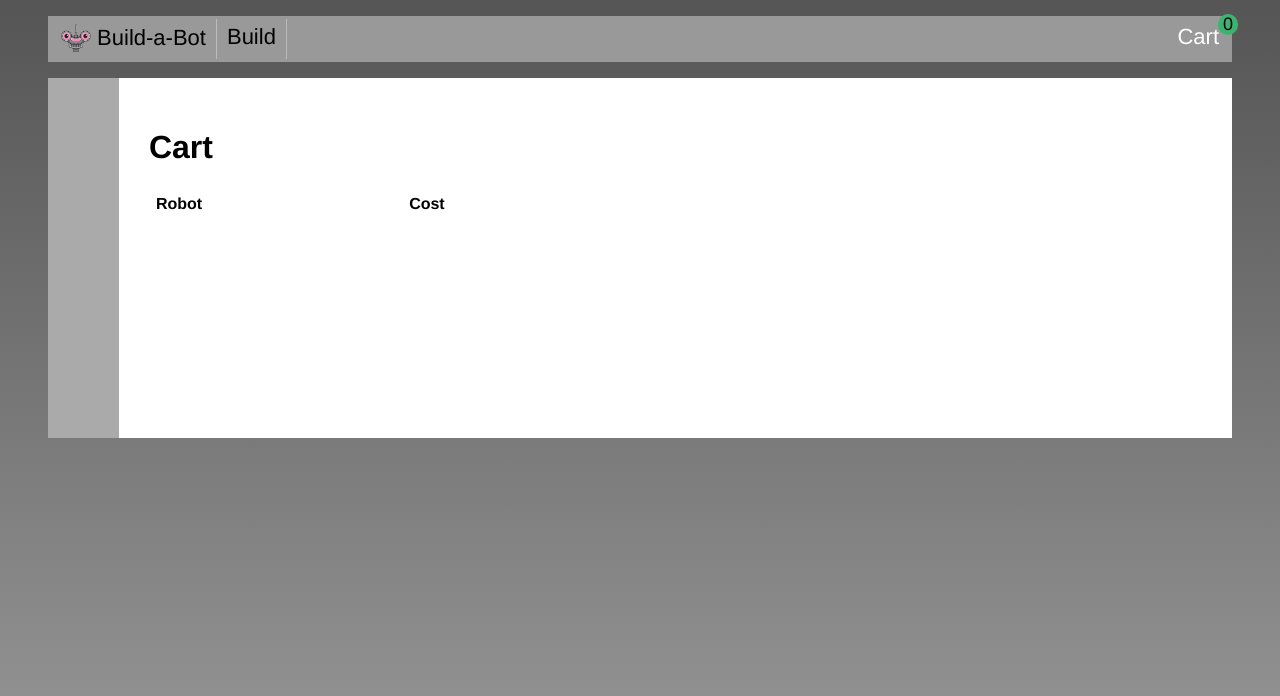
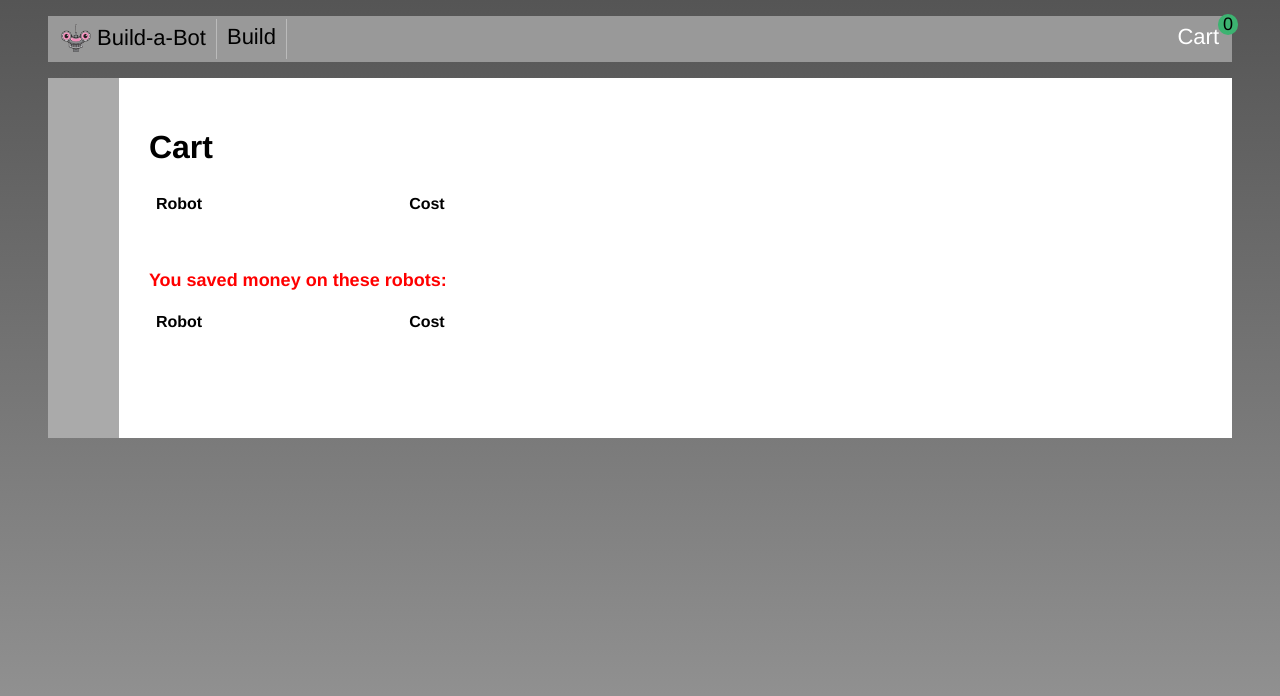
Before and after one commit to ZdravkoBRE/vue-exercise, a Vue app: page /cart in a window 1280 px wide. Shown: the top 696 px of the page. Built offline with nearby package versions, Linux system fonts and the light colour scheme.

Commit message:
exercise-6.5

```diff
--- a/src/cart/ShoppingCart.vue
+++ b/src/cart/ShoppingCart.vue
@@ -23,6 +23,30 @@
         </tr>
       </tbody>
     </table>
+
+    <h2 class="saleItems">You saved money on these robots:</h2>
+    <table>
+      <thead>
+        <tr>
+          <th class="robot-title">
+            Robot
+          </th>
+          <th class="cost">
+            Cost
+          </th>
+        </tr>
+      </thead>
+      <tbody>
+        <tr v-for="(robot, index) in cartSaleItems" :key="index">
+          <td class="robot-title">
+            {{robot.head.title}}
+          </td>
+          <td class="cost">
+            {{robot.cost}}
+          </td>
+        </tr>
+      </tbody>
+    </table>
  </div>
 </template>
 
@@ -33,11 +57,13 @@ export default {
     cart() {
       return this.$store.state.cart;
     },
+    cartSaleItems() {
+      return this.$store.getters.cartSaleItems;
+    },
   },
 };
 </script>
-
-<style scoped>
+<style lang="scss" scoped>
   td, th {
     padding: 5px;
   }
@@ -48,4 +74,9 @@ export default {
   .cost {
     text-align: right;
   }
+  .saleItems{
+    margin-top: 50px;
+    font-size: 18px;
+    color: red;
+  }
 </style>
--- a/src/store/index.js
+++ b/src/store/index.js
@@ -12,4 +12,9 @@ export default new Vuex.Store({
       state.cart.push(robot);
     },
   },
+  getters: {
+    cartSaleItems(state) {
+      return state.cart.filter(item => item.head.onSale);
+    },
+  },
 });
```
